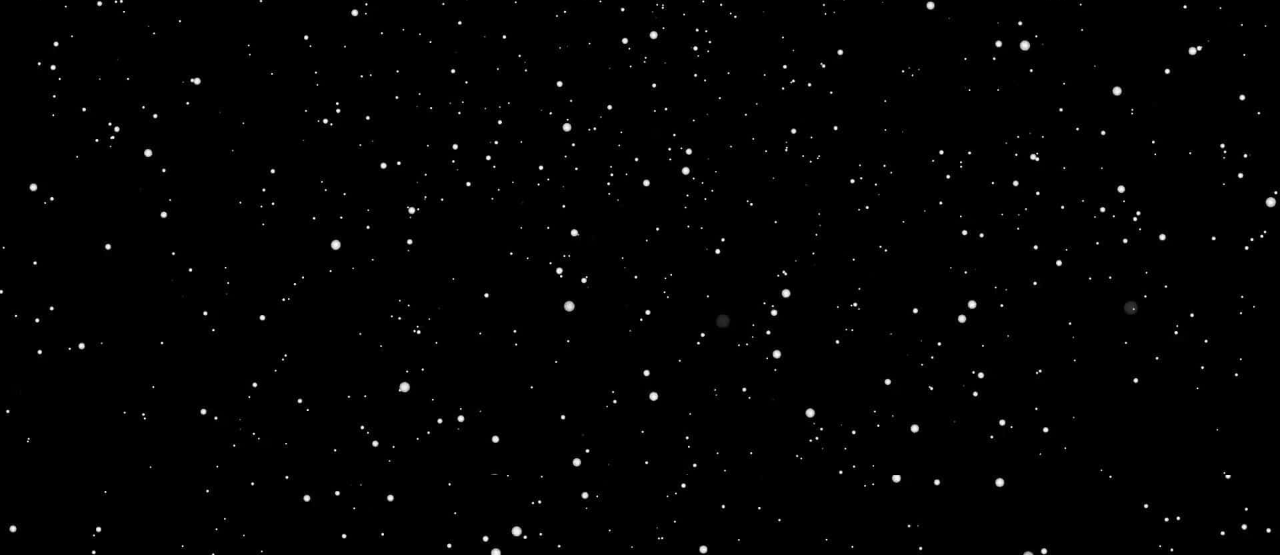
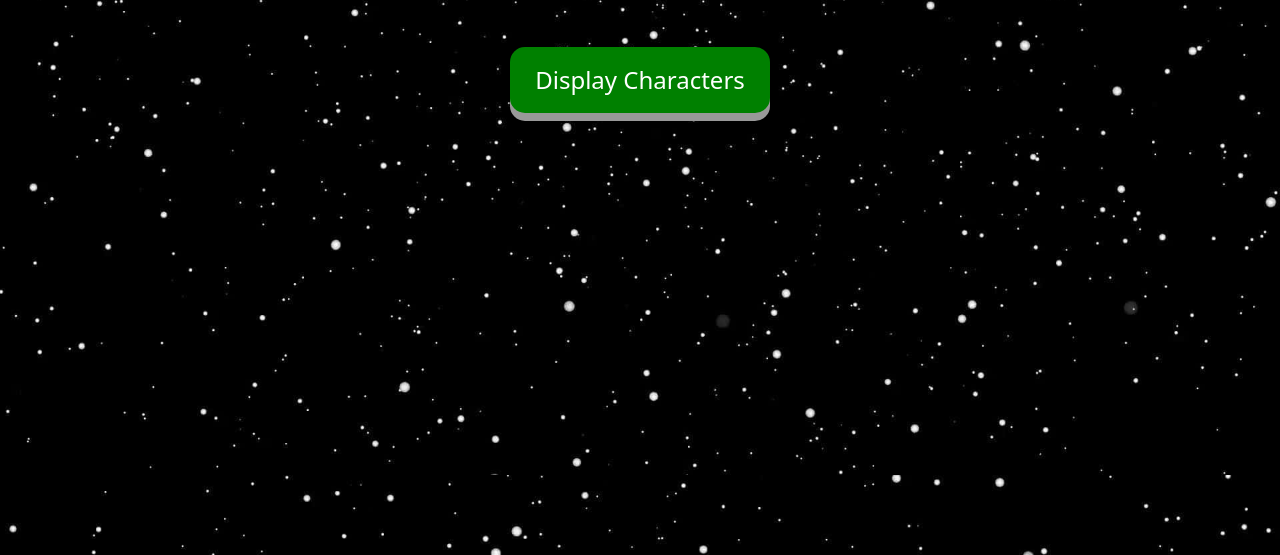
Before and after one commit to OmerAkgull/star-wars, a plain HTML site: page index.html in a window 1280 px wide. Shown: the part 245-800 px from the top of the page. Drawn offline with nearby package versions, Linux system fonts and the light colour scheme.

Commit message:
Add button to display characters

```diff
--- a/index.html
+++ b/index.html
@@ -14,6 +14,9 @@
     <div class="img-center">
 <img src="assets/star-wars-logo.svg" alt="star wars logo" class="logo-sw">
 </div>
+<div class="button-wrapper">
+    <button class="btn-show">Display Characters</button>
+</div>
     <script src="https://cdn.jsdelivr.net/npm/bootstrap@5.3.2/dist/js/bootstrap.bundle.min.js"
         integrity="sha384-C6RzsynM9kWDrMNeT87bh95OGNyZPhcTNXj1NW7RuBCsyN/o0jlpcV8Qyq46cDfL"
         crossorigin="anonymous"></script>
--- a/style.css
+++ b/style.css
@@ -1,4 +1,6 @@
-*, *::before, *::after {
+*,
+*::before,
+*::after {
   box-sizing: border-box;
 }
 * {
@@ -10,22 +12,37 @@
   background-image: url(assets/background-galax.jpg);
   background-size: cover;
 }
-  img, picture, video, canvas, svg {
+img,
+picture,
+video,
+canvas,
+svg {
   display: block;
   max-width: 100%;
 }
-  input, button, textarea, select {
+input,
+button,
+textarea,
+select {
   font: inherit;
 }
-  p, h1, h2, h3, h4, h5, h6 {
+p,
+h1,
+h2,
+h3,
+h4,
+h5,
+h6 {
   overflow-wrap: break-word;
 }
-  #root, #__next {
+#root,
+#__next {
   isolation: isolate;
 }
 
-  .img-center {
-    display:flex;
+.img-center,
+.button-wrapper {
+  display: flex;
   justify-content: center;
   margin-top: 50px;
 }
@@ -34,3 +51,24 @@
   max-width: 35%;
   height: auto;
 }
+
+.btn-show {
+  color:white;
+  background-color: green;
+  padding: 15px 25px;
+  font-size: 1.5rem;
+  cursor: pointer;
+  border-radius: 15px;
+  border: none;
+  box-shadow: 0px 8px #999;
+}
+
+.btn-show:hover {
+  background-color: rgb(127, 209, 127);
+}
+
+.btn-show:active {
+  background-color: rgb(127, 209, 127);
+  box-shadow: 0 5px #666;
+  transform: translateY(3px);
+}
```
Lines whose indentation alone changed are shown as unchanged.
